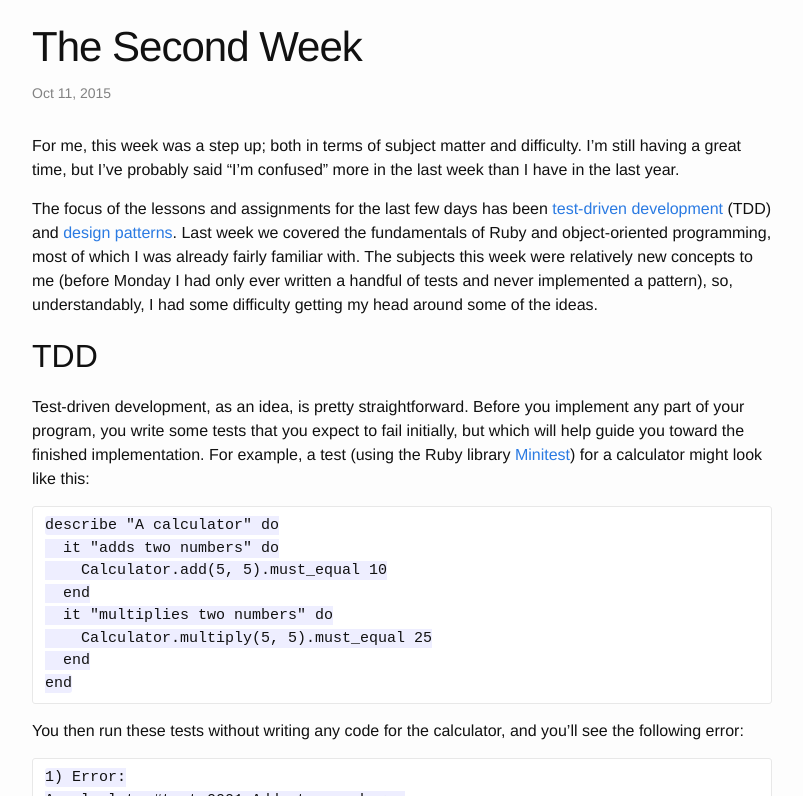
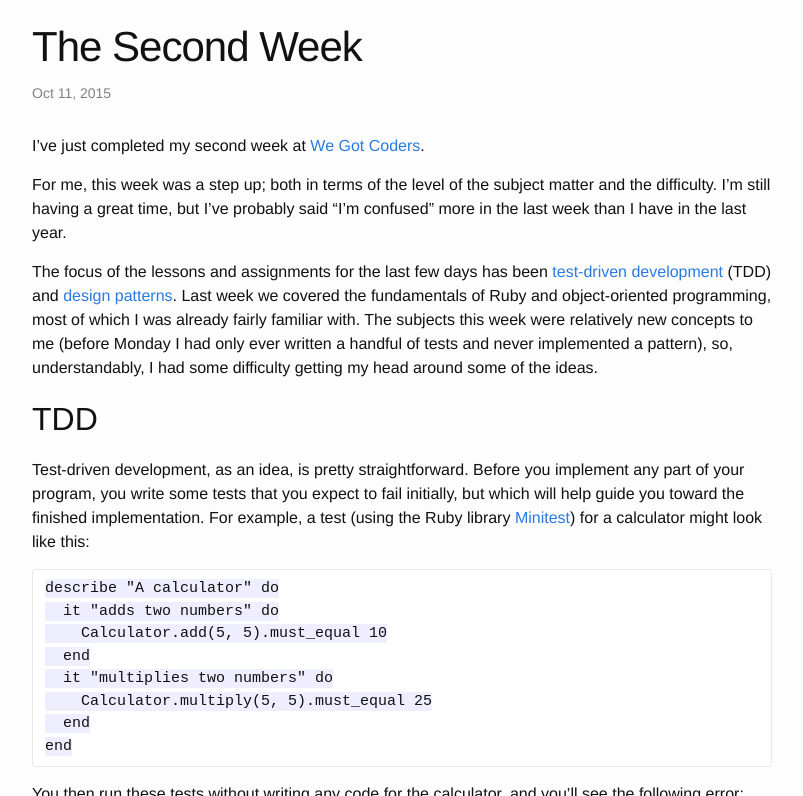
Before and after one commit to cltweedie/cltweedie.github.io, a Jekyll site: the page built from _posts/2015-10-11-the-second-week.md, in a window 1280 px wide and 900 px high, cut to the strip 104-900 px from the top of the window. Shown: the whole strip, without its empty margins (238-1041 px from the left). Built offline with Jekyll 4.4.1, drawn with Linux system fonts in a browser that asks for light colours; comment, search, counter and statistics services are not loaded.

Commit message:
Add introductory sentence to last post

```diff
--- a/_posts/2015-10-11-the-second-week.md
+++ b/_posts/2015-10-11-the-second-week.md
@@ -6,7 +6,9 @@ categories:
 comments: true
 ---
 
-For me, this week was a step up; both in terms of subject matter and difficulty. I'm still having a great time, but I've probably said "I'm confused" more in the last week than I have in the last year.
+I've just completed my second week at [We Got Coders](http://wegotcoders.com).
+
+For me, this week was a step up; both in terms of the level of the subject matter and the difficulty. I'm still having a great time, but I've probably said "I'm confused" more in the last week than I have in the last year.
 
 The focus of the lessons and assignments for the last few days has been [test-driven development](https://en.wikipedia.org/wiki/Test-driven_development) (TDD) and [design patterns](https://en.wikipedia.org/wiki/Software_design_pattern). Last week we covered the fundamentals of Ruby and object-oriented programming, most of which I was already fairly familiar with. The subjects this week were relatively new concepts to me (before Monday I had only ever written a handful of tests and never implemented a pattern), so, understandably, I had some difficulty getting my head around some of the ideas.
 
```
